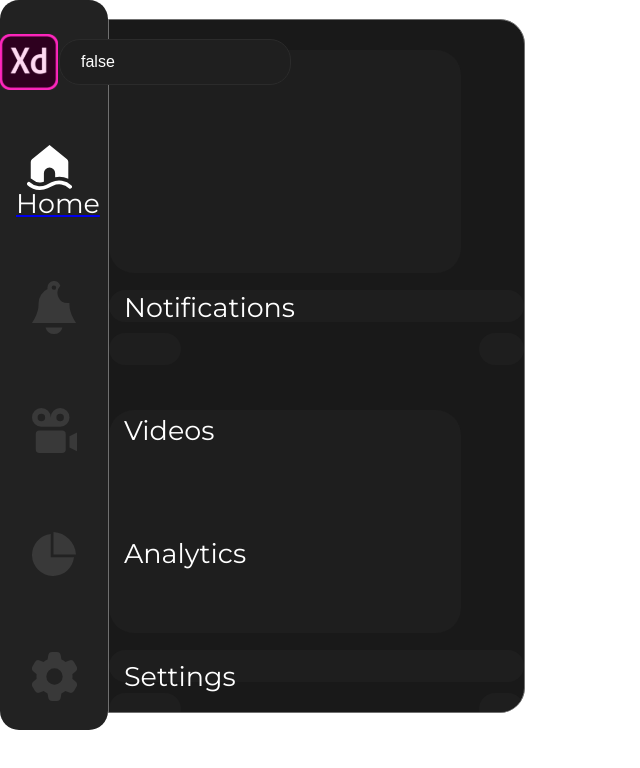
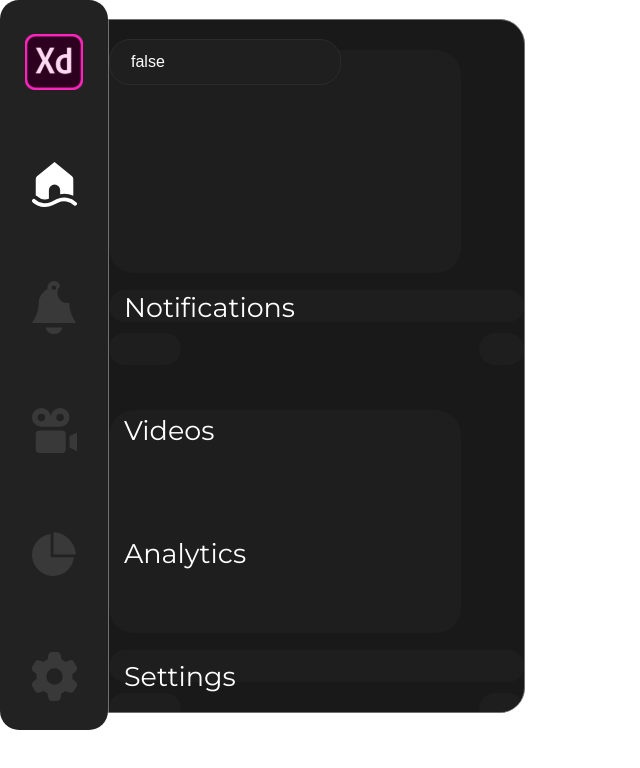
Before and after one commit to InteractiveNerd/expanding-menu, a React (Create React App) app: page / in a window 1280 px wide. Shown: the top 768 px of the page, without its empty margins (0-640 px from the left). Built offline with nearby package versions, Linux system fonts and the light colour scheme.

Commit message:
fixed animations and aligntment

```diff
--- a/src/com/organisms/Navigation/Navigation.js
+++ b/src/com/organisms/Navigation/Navigation.js
@@ -5,6 +5,7 @@ import './Navigation.scss';
 const Navigation = () => {
   const [navSwitch, setNavSwitch] = useState(false);
   let navMenu = useRef(null);
+  let navTxt = useRef(null);
   const handleClick = (e) => {
     e.preventDefault();
     return navSwitch ? setNavSwitch(false) : setNavSwitch(true);
@@ -12,9 +13,11 @@ const Navigation = () => {
   useEffect(() => {
     console.log(navSwitch);
     if (navSwitch) {
-      TweenMax.to(navMenu, 2, { width: 430 });
+      TweenMax.to(navMenu, 1, { width: 430, ease: Power3 });
+      TweenMax.to(navTxt, 1, { left: 0, opacity: 1, ease: Power3 });
     } else {
-      TweenMax.to(navMenu, 2, { width: 108 });
+      TweenMax.to(navMenu, 1, { width: 108, ease: Power3 });
+      TweenMax.to(navTxt, 1, { left: 400, opacity: 0, ease: Power3 });
     }
   });
   return (
@@ -37,10 +40,19 @@ const Navigation = () => {
       <ul className="nav-list">
         <li className="nav-item">
           <a href="/" onClick={handleClick}>
-            <div className="nav-item__icon">
-              <img alt="icon" src="./icons/home-water.svg" />
+            <div className="nav-item__btn">
+              <div className="nav-item__icon">
+                <img alt="icon" src="./icons/home-water.svg" />
+              </div>
+              <div
+                className="nav-item__text"
+                ref={(el) => {
+                  navTxt = el;
+                }}
+              >
+                Home
+              </div>
             </div>
-            <div className="nav-item__text">Home</div>
           </a>
         </li>
         <li className="nav-item">
--- a/src/com/organisms/Navigation/Navigation.scss
+++ b/src/com/organisms/Navigation/Navigation.scss
@@ -43,13 +43,25 @@
 
   &-item {
     display: flex;
+    width: 100%;
 
+    a {
+      display: flex;
+      width: 100%;
+      text-decoration: none;
+    }
+
+    &__btn {
+      display: flex;
+      width: 100%;
+    }
     &__icon,
     &__icon-header {
       display: flex;
       justify-content: center;
       align-items: center;
       flex-basis: 108px;
+      width: 108px;
     }
 
     &__text {
@@ -60,6 +72,7 @@
       font-family: 'Montserrat', sans-serif;
       font-size: 27px;
       color: white;
+      position: relative;
     }
   }
 }
```
